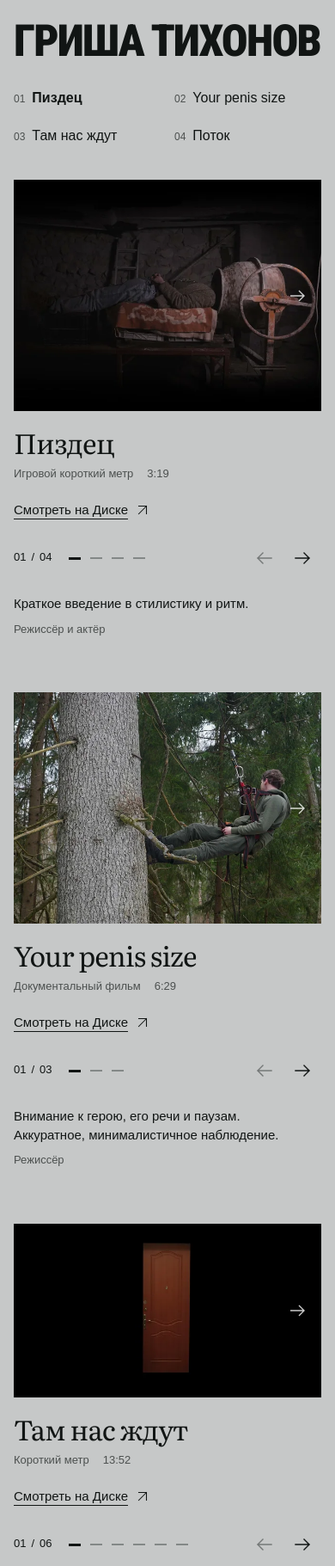
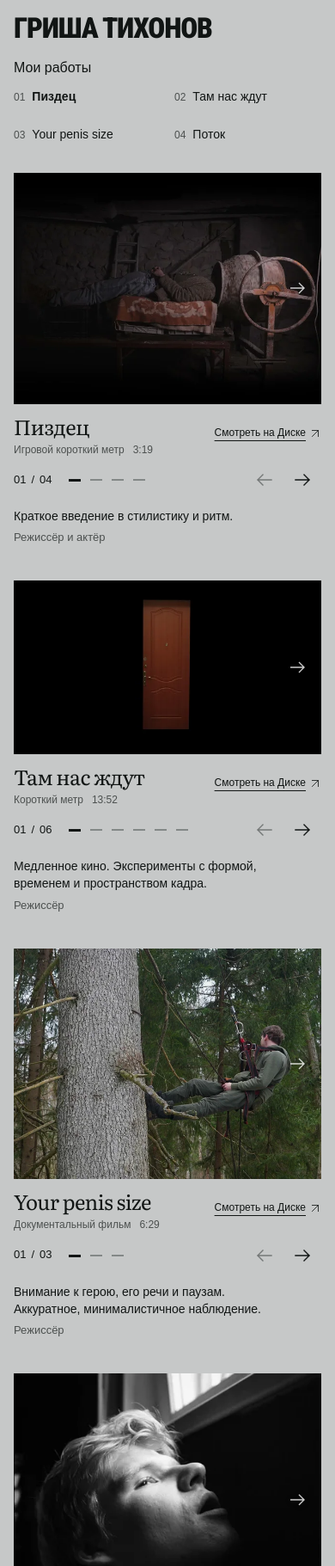
Before and after one commit to tikhonov-cmd/grisha-tikhonov-portfolio, a plain HTML site: page index.html in a window 390 px wide. Shown: the top 1821 px of the page at 86% size. Drawn offline with Linux system fonts and the light colour scheme.

Commit message:
Compact film viewing, reorder works and correct Potok aperture

```diff
--- a/index.html
+++ b/index.html
@@ -15,8 +15,8 @@
   <link rel="canonical" href="https://tikhonov-cmd.github.io/grisha-tikhonov-portfolio/">
   <link rel="icon" href="assets/favicon.svg" type="image/svg+xml">
   <link rel="preload" href="assets/fonts/robotocondensed.woff" as="font" type="font/woff" crossorigin>
-  <link rel="stylesheet" href="styles.css?v=20261004-numbered-theses">
-  <script src="script.js?v=20261004-numbered-theses" defer></script>
+  <link rel="stylesheet" href="styles.css?v=20261004-compact">
+  <script src="script.js?v=20261004-compact" defer></script>
 </head>
 <body id="top">
   <a class="skip-link" href="#films">Перейти к фильмам</a>
@@ -25,10 +25,11 @@
     <main class="portfolio">
       <aside class="film-directory" aria-label="Выбор фильма">
         <div class="directory-inner">
-          <nav class="work-index" aria-label="Фильмы">
+          <h2 class="directory-title" id="works-title">Мои работы</h2>
+          <nav class="work-index" aria-labelledby="works-title">
             <a href="#pizdets" aria-current="location"><span>01</span>Пиздец</a>
-            <a href="#your-penis-size"><span>02</span>Your penis size</a>
-            <a href="#tam-nas-zhdut"><span>03</span>Там нас ждут</a>
+            <a href="#tam-nas-zhdut"><span>02</span>Там нас ждут</a>
+            <a href="#your-penis-size"><span>03</span>Your penis size</a>
             <a href="#potok"><span>04</span>Поток</a>
           </nav>
         </div>
@@ -84,51 +85,6 @@
 
 
         <div class="film-note"><p class="film-description">Краткое введение в стилистику и ритм.</p><p class="film-role">Режиссёр и актёр</p></div>
-        </article>
-        <article class="film" id="your-penis-size" aria-labelledby="your-penis-size-title">
-          <div class="gallery" data-title="Your penis size" style="--ratio: 4 / 3">
-            <div class="gallery-media">
-            <div class="gallery-track" role="region" aria-label="Кадры из фильма «Your penis size». Листайте стрелками или прокруткой" tabindex="0">
-              <div class="slide">
-                <button class="frame" type="button" aria-label="Увеличить кадр 1 из фильма «Your penis size»">
-                  <img src="assets/frames/your-penis-size/06m25s.webp" srcset="assets/frames/your-penis-size/06m25s-small.webp 640w, assets/frames/your-penis-size/06m25s.webp 1280w" sizes="(max-width: 760px) calc(100vw - 32px), 66vw" width="1280" height="960" alt="Герой на верёвочной подвеске среди деревьев" loading="eager" decoding="async">
-                </button>
-              </div>
-              <div class="slide">
-                <button class="frame" type="button" aria-label="Увеличить кадр 2 из фильма «Your penis size»">
-                  <img src="assets/frames/your-penis-size/01.webp" srcset="assets/frames/your-penis-size/01-small.webp 640w, assets/frames/your-penis-size/01.webp 1280w" sizes="(max-width: 760px) calc(100vw - 32px), 66vw" width="1280" height="960" alt="Молодой человек с ноутбуком за столом в деревянном доме" loading="eager" decoding="async">
-                </button>
-              </div>
-              <div class="slide">
-                <button class="frame" type="button" aria-label="Увеличить кадр 3 из фильма «Your penis size»">
-                  <img src="assets/frames/your-penis-size/05m29s.webp" srcset="assets/frames/your-penis-size/05m29s-small.webp 640w, assets/frames/your-penis-size/05m29s.webp 1280w" sizes="(max-width: 760px) calc(100vw - 32px), 66vw" width="1280" height="960" alt="Крупный план героя с рукой у лица" loading="eager" decoding="async">
-                </button>
-              </div>
-            </div>
-              <button class="gallery-side gallery-side-prev" type="button" data-side-prev aria-label="Предыдущий кадр сбоку: Your penis size"><svg viewBox="0 0 24 24" width="24" height="24" aria-hidden="true" fill="none" stroke="currentColor" stroke-width="1.4"><path d="M20 12H4m6-6-6 6 6 6"/></svg></button>
-              <button class="gallery-side gallery-side-next" type="button" data-side-next aria-label="Следующий кадр сбоку: Your penis size"><svg viewBox="0 0 24 24" width="24" height="24" aria-hidden="true" fill="none" stroke="currentColor" stroke-width="1.4"><path d="M4 12h16m-6-6 6 6-6 6"/></svg></button>
-            </div>
-            <div class="film-info">
-            <h2 id="your-penis-size-title">Your penis size</h2>
-            <p class="film-meta"><span>Документальный фильм</span><span aria-label="Длительность фильма">6:29</span></p>
-            <a class="watch-link" href="https://disk.yandex.ru/i/Ox_zCB263Q14Cg" target="_blank" rel="noopener noreferrer" aria-label="Смотреть фильм «Your penis size» на Яндекс Диске, откроется в новой вкладке">Смотреть на Диске <svg viewBox="0 0 24 24" width="24" height="24" aria-hidden="true" fill="none" stroke="currentColor" stroke-width="1.4" stroke-linecap="square" stroke-linejoin="miter"><path d="M6 18 18 6M6 6h12v12"/></svg></a>
-
-            </div>
-            <div class="gallery-controls">
-              <div class="gallery-position"><span class="current" aria-live="polite" aria-atomic="true">01</span><span aria-hidden="true">/</span><span>03</span><div class="gallery-dots">
-                <button class="gallery-dot" type="button" aria-label="Кадр 1 из фильма «Your penis size»" aria-current="true"></button>
-                <button class="gallery-dot" type="button" aria-label="Кадр 2 из фильма «Your penis size»" aria-current="false"></button>
-                <button class="gallery-dot" type="button" aria-label="Кадр 3 из фильма «Your penis size»" aria-current="false"></button>
-              </div></div>
-              <div class="gallery-actions">
-                <button class="arrow" type="button" data-prev aria-label="Предыдущий кадр фильма «Your penis size»" disabled><svg viewBox="0 0 24 24" width="24" height="24" aria-hidden="true" fill="none" stroke="currentColor" stroke-width="1.4" stroke-linecap="square" stroke-linejoin="miter"><path d="M20 12H4m6-6-6 6 6 6"/></svg></button>
-                <button class="arrow" type="button" data-next aria-label="Следующий кадр фильма «Your penis size»"><svg viewBox="0 0 24 24" width="24" height="24" aria-hidden="true" fill="none" stroke="currentColor" stroke-width="1.4" stroke-linecap="square" stroke-linejoin="miter"><path d="M4 12h16m-6-6 6 6-6 6"/></svg></button>
-              </div>
-            </div>
-          </div>
-
-
-        <div class="film-note"><p class="film-description">Внимание к герою, его речи и паузам. Аккуратное, минималистичное наблюдение.</p><p class="film-role">Режиссёр</p></div>
         </article>
         <article class="film" id="tam-nas-zhdut" aria-labelledby="tam-nas-zhdut-title">
           <div class="gallery" data-title="Там нас ждут" style="--ratio: 16 / 9">
@@ -193,8 +149,53 @@
 
         <div class="film-note"><p class="film-description">Медленное кино. Эксперименты с формой, временем и пространством кадра.</p><p class="film-role">Режиссёр</p></div>
         </article>
+        <article class="film" id="your-penis-size" aria-labelledby="your-penis-size-title">
+          <div class="gallery" data-title="Your penis size" style="--ratio: 4 / 3">
+            <div class="gallery-media">
+            <div class="gallery-track" role="region" aria-label="Кадры из фильма «Your penis size». Листайте стрелками или прокруткой" tabindex="0">
+              <div class="slide">
+                <button class="frame" type="button" aria-label="Увеличить кадр 1 из фильма «Your penis size»">
+                  <img src="assets/frames/your-penis-size/06m25s.webp" srcset="assets/frames/your-penis-size/06m25s-small.webp 640w, assets/frames/your-penis-size/06m25s.webp 1280w" sizes="(max-width: 760px) calc(100vw - 32px), 66vw" width="1280" height="960" alt="Герой на верёвочной подвеске среди деревьев" loading="eager" decoding="async">
+                </button>
+              </div>
+              <div class="slide">
+                <button class="frame" type="button" aria-label="Увеличить кадр 2 из фильма «Your penis size»">
+                  <img src="assets/frames/your-penis-size/01.webp" srcset="assets/frames/your-penis-size/01-small.webp 640w, assets/frames/your-penis-size/01.webp 1280w" sizes="(max-width: 760px) calc(100vw - 32px), 66vw" width="1280" height="960" alt="Молодой человек с ноутбуком за столом в деревянном доме" loading="eager" decoding="async">
+                </button>
+              </div>
+              <div class="slide">
+                <button class="frame" type="button" aria-label="Увеличить кадр 3 из фильма «Your penis size»">
+                  <img src="assets/frames/your-penis-size/05m29s.webp" srcset="assets/frames/your-penis-size/05m29s-small.webp 640w, assets/frames/your-penis-size/05m29s.webp 1280w" sizes="(max-width: 760px) calc(100vw - 32px), 66vw" width="1280" height="960" alt="Крупный план героя с рукой у лица" loading="eager" decoding="async">
+                </button>
+              </div>
+            </div>
+              <button class="gallery-side gallery-side-prev" type="button" data-side-prev aria-label="Предыдущий кадр сбоку: Your penis size"><svg viewBox="0 0 24 24" width="24" height="24" aria-hidden="true" fill="none" stroke="currentColor" stroke-width="1.4"><path d="M20 12H4m6-6-6 6 6 6"/></svg></button>
+              <button class="gallery-side gallery-side-next" type="button" data-side-next aria-label="Следующий кадр сбоку: Your penis size"><svg viewBox="0 0 24 24" width="24" height="24" aria-hidden="true" fill="none" stroke="currentColor" stroke-width="1.4"><path d="M4 12h16m-6-6 6 6-6 6"/></svg></button>
+            </div>
+            <div class="film-info">
+            <h2 id="your-penis-size-title">Your penis size</h2>
+            <p class="film-meta"><span>Документальный фильм</span><span aria-label="Длительность фильма">6:29</span></p>
+            <a class="watch-link" href="https://disk.yandex.ru/i/Ox_zCB263Q14Cg" target="_blank" rel="noopener noreferrer" aria-label="Смотреть фильм «Your penis size» на Яндекс Диске, откроется в новой вкладке">Смотреть на Диске <svg viewBox="0 0 24 24" width="24" height="24" aria-hidden="true" fill="none" stroke="currentColor" stroke-width="1.4" stroke-linecap="square" stroke-linejoin="miter"><path d="M6 18 18 6M6 6h12v12"/></svg></a>
+
+            </div>
+            <div class="gallery-controls">
+              <div class="gallery-position"><span class="current" aria-live="polite" aria-atomic="true">01</span><span aria-hidden="true">/</span><span>03</span><div class="gallery-dots">
+                <button class="gallery-dot" type="button" aria-label="Кадр 1 из фильма «Your penis size»" aria-current="true"></button>
+                <button class="gallery-dot" type="button" aria-label="Кадр 2 из фильма «Your penis size»" aria-current="false"></button>
+                <button class="gallery-dot" type="button" aria-label="Кадр 3 из фильма «Your penis size»" aria-current="false"></button>
+              </div></div>
+              <div class="gallery-actions">
+                <button class="arrow" type="button" data-prev aria-label="Предыдущий кадр фильма «Your penis size»" disabled><svg viewBox="0 0 24 24" width="24" height="24" aria-hidden="true" fill="none" stroke="currentColor" stroke-width="1.4" stroke-linecap="square" stroke-linejoin="miter"><path d="M20 12H4m6-6-6 6 6 6"/></svg></button>
+                <button class="arrow" type="button" data-next aria-label="Следующий кадр фильма «Your penis size»"><svg viewBox="0 0 24 24" width="24" height="24" aria-hidden="true" fill="none" stroke="currentColor" stroke-width="1.4" stroke-linecap="square" stroke-linejoin="miter"><path d="M4 12h16m-6-6 6 6-6 6"/></svg></button>
+              </div>
+            </div>
+          </div>
+
+
+        <div class="film-note"><p class="film-description">Внимание к герою, его речи и паузам. Аккуратное, минималистичное наблюдение.</p><p class="film-role">Режиссёр</p></div>
+        </article>
         <article class="film" id="potok" aria-labelledby="potok-title">
-          <div class="gallery" data-title="Поток" style="--ratio: 16 / 9">
+          <div class="gallery" data-title="Поток" style="--ratio: 11 / 9">
             <div class="gallery-media">
             <div class="gallery-track" role="region" aria-label="Кадры из фильма «Поток». Листайте стрелками или прокруткой" tabindex="0">
               <div class="slide">
--- a/styles.css
+++ b/styles.css
@@ -3,7 +3,7 @@
 :root{--paper:#c6c8c8;--ink:#111514;--muted:#4c504f;--line:#a5a8a7;--margin:clamp(20px,2vw,40px);--body:Arial,Helvetica,sans-serif;--display:"Roboto Condensed",sans-serif;--title:Literata,Georgia,serif;color-scheme:light}
 *{box-sizing:border-box}
 html{scroll-behavior:smooth;scrollbar-color:var(--muted) var(--paper)}
-body{margin:0;background:var(--paper);color:var(--ink);font-family:var(--body);font-size:16px;line-height:1.45;caret-color:var(--ink)}
+body{margin:0;background:var(--paper);color:var(--ink);font-family:var(--body);font-size:15px;line-height:1.45;caret-color:var(--ink)}
 ::selection{background:var(--ink);color:var(--paper)}
 a{color:inherit;text-decoration-thickness:1px;text-underline-offset:5px}
 button{font:inherit;color:inherit;cursor:pointer;border:0;border-radius:0;background:none}
@@ -11,17 +11,17 @@ button:disabled{cursor:default;color:#747877}
 button:focus-visible,a:focus-visible,[tabindex]:focus-visible{outline:2px solid var(--ink);outline-offset:5px}
 svg{vertical-align:middle;flex-shrink:0}
 p,h1,h2,h3{margin:0}
-.wrap{padding:0 var(--margin);max-width:1800px;margin:auto}
+.wrap{padding:0 var(--margin);max-width:1180px;margin:auto}
 .visually-hidden{position:absolute;width:1px;height:1px;padding:0;margin:-1px;overflow:hidden;clip-path:inset(50%);white-space:nowrap;border:0}
 .skip-link{position:fixed;top:12px;left:12px;z-index:20;padding:12px 20px;background:var(--ink);color:var(--paper);transform:translateY(-160%)}
 .skip-link:focus{transform:none}
-.masthead{padding:20px 0 24px;overflow:hidden}
-.masthead h1{font-family:var(--display);font-weight:900;text-transform:uppercase;font-size:clamp(72px,13.65vw,246px);line-height:.9;letter-spacing:-.035em;white-space:nowrap}
+.masthead{padding:18px 0 22px;overflow:hidden}
+.masthead h1{font-family:var(--display);font-weight:900;text-transform:uppercase;font-size:clamp(40px,6vw,80px);line-height:.9;letter-spacing:-.035em;white-space:nowrap}
 .portfolio{display:grid;grid-template-columns:minmax(200px,21%) minmax(0,1fr);column-gap:3.5%}
 .film-directory{grid-column:1;grid-row:1;align-self:stretch}
-.directory-inner{position:sticky;top:24px;display:flex;flex-direction:column;justify-content:space-between;min-height:min(640px,calc(100svh - 48px));padding:9px 0 32px}
+.directory-inner{position:sticky;top:24px;display:flex;flex-direction:column;justify-content:flex-start;gap:12px;padding:0}
 .work-index{display:flex;flex-direction:column;align-items:flex-start;gap:4px}
-.work-index a{display:flex;align-items:baseline;gap:12px;min-height:46px;padding:8px 0;text-decoration:none;font-size:clamp(17px,1.5vw,22px);line-height:1.2}
+.work-index a{display:flex;align-items:baseline;gap:12px;min-height:44px;padding:8px 0;text-decoration:none;font-size:16px;line-height:1.2}
 .work-index span{font-size:14px;font-variant-numeric:tabular-nums;font-weight:400;color:var(--muted)}
 .work-index a[aria-current="location"]{font-weight:700}
 .work-index a:hover{text-decoration:underline}
@@ -29,15 +29,15 @@ p,h1,h2,h3{margin:0}
 
 
 #films{min-width:0;grid-column:2;grid-row:1}
-.film{position:relative;margin-bottom:104px;scroll-margin-top:24px}
-.film:last-child{margin-bottom:88px}
+.film{position:relative;margin-bottom:56px;scroll-margin-top:20px}
+.film:last-child{margin-bottom:48px}
 .gallery{min-width:0}
 .gallery-track{display:flex;overflow-x:auto;scroll-snap-type:x mandatory;scrollbar-width:none;overscroll-behavior-x:contain;aspect-ratio:var(--ratio);background:#111;outline-offset:6px}
 .gallery-track::-webkit-scrollbar{display:none}
 .slide{flex:0 0 100%;width:100%;min-width:0;scroll-snap-align:start;scroll-snap-stop:always}
 .frame{padding:0;display:block;width:100%;height:100%;position:relative;cursor:zoom-in}
 .frame img{display:block;width:100%;height:100%;object-fit:contain}
-.gallery-controls{display:flex;align-items:center;justify-content:space-between;gap:20px;padding-top:12px;min-height:56px}
+.gallery-controls{display:flex;align-items:center;justify-content:space-between;gap:20px;padding-top:4px;min-height:48px}
 .gallery-position{display:flex;align-items:center;gap:8px;font-variant-numeric:tabular-nums;font-size:14px}
 .gallery-dots{display:flex;gap:1px;margin-left:16px}
 .gallery-dot{width:28px;height:44px;padding:0;position:relative}
@@ -48,16 +48,16 @@ p,h1,h2,h3{margin:0}
 .arrow{display:grid;place-items:center;width:48px;height:44px;padding:0;transition:background-color 160ms ease-out}
 .arrow:not(:disabled):hover{background:#b4b7b6}
 
-.film-info{position:relative;margin-top:18px;display:grid;grid-template-columns:minmax(0,1fr) auto;gap:8px 24px;align-items:start}
-.film-info h2{font-family:var(--title);font-weight:400;font-size:clamp(29px,2.9vw,42px);line-height:1.13;letter-spacing:-.025em;grid-column:1;grid-row:1;overflow-wrap:anywhere}
-.film-meta{display:flex;flex-wrap:wrap;gap:8px 18px;grid-column:1;grid-row:2;font-size:14px;color:var(--muted)}
-.film-description{grid-column:1;grid-row:3;font-size:16px;line-height:1.45;max-width:52ch;margin-top:13px}
+.film-info{position:relative;margin-top:12px;display:grid;grid-template-columns:minmax(0,1fr) auto;gap:6px 20px;align-items:start}
+.film-info h2{font-family:var(--title);font-weight:400;font-size:26px;line-height:1.13;letter-spacing:-.025em;grid-column:1;grid-row:1;overflow-wrap:anywhere}
+.film-meta{display:flex;flex-wrap:wrap;gap:8px 18px;grid-column:1;grid-row:2;font-size:12px;color:var(--muted)}
+.film-description{grid-column:1;grid-row:3;font-size:14px;line-height:1.45;max-width:52ch;margin-top:13px}
 .film-role{grid-column:1;grid-row:4;font-size:13px;color:var(--muted);margin-top:4px}
-.watch-link{grid-column:2;grid-row:1 / 3;display:flex;align-items:center;gap:8px;min-height:44px;font-size:16px;white-space:nowrap}
+.watch-link{grid-column:2;grid-row:1 / 3;display:flex;align-items:center;gap:8px;min-height:44px;font-size:14px;white-space:nowrap}
 .watch-link svg{width:18px;height:18px}
 .watch-link:hover{text-decoration-thickness:2px}
-.about{grid-column:1 / -1;display:grid;grid-template-columns:21% minmax(0,1fr);gap:3.5%;border-top:1px solid var(--line);padding:48px 0 88px;scroll-margin-top:24px}
-.about h2{font-family:var(--display);font-size:48px;line-height:1.05;font-weight:800;letter-spacing:-.025em}
+.about{grid-column:1 / -1;display:grid;grid-template-columns:21% minmax(0,1fr);gap:3.5%;border-top:1px solid var(--line);padding:36px 0 48px;scroll-margin-top:24px}
+.about h2{font-family:var(--display);font-size:32px;line-height:1.05;font-weight:800;letter-spacing:-.025em}
 
 .about-copy{max-width:70ch}
 .about-copy p:first-child{font-family:var(--title);font-size:clamp(26px,2.5vw,36px);line-height:1.35;letter-spacing:-.02em;max-width:38ch;margin-bottom:28px}
@@ -81,14 +81,14 @@ p,h1,h2,h3{margin:0}
 .lightbox :focus-visible{outline-color:#e0e2e1}
 .lightbox-counter{font-size:14px;font-variant-numeric:tabular-nums}
 body:has(.lightbox[open]){overflow:hidden}
-@media(min-width:1800px){.masthead h1{font-size:246px}}
+
 @media(max-width:1000px){.portfolio{grid-template-columns:minmax(170px,22%) minmax(0,1fr);column-gap:3%}.work-index a{font-size:17px;gap:8px}.watch-link{font-size:14px}.film-info{column-gap:12px}.gallery-dots{margin-left:8px}.gallery-dot{width:23px}.about{grid-template-columns:22% minmax(0,1fr);gap:3%}}
 @media(max-width:760px){:root{--margin:16px}.masthead{padding:22px 0 24px}.masthead h1{font-size:calc((100vw - 32px) / 6.98);letter-spacing:-.035em;line-height:1}.portfolio{display:block}.directory-inner{position:static;min-height:0;padding:0 0 24px}.work-index{display:grid;grid-template-columns:1fr 1fr;gap:0 16px}.work-index a{font-size:16px;min-height:44px;gap:8px;padding:7px 0}.work-index span{font-size:12px}.film{margin-bottom:64px;scroll-margin-top:16px}.film:last-child{margin-bottom:56px}.film-info{display:flex;flex-direction:column;gap:10px;margin-top:18px}.film-info h2{font-size:32px}.film-meta{font-size:13px;gap:16px}.film-description{font-size:15px;margin-top:8px;max-width:40ch}.film-role{margin-top:0}.watch-link{font-size:15px;margin-top:8px;min-height:44px}.gallery-controls{gap:8px}.gallery-dots{margin-left:8px}.gallery-dot{width:24px}.gallery-position{gap:6px;font-size:13px}.gallery-actions{gap:0}.arrow{width:44px}.about{display:block;padding:36px 0 56px}.about h2{font-size:38px}.about-copy p:first-child{font-size:25px;max-width:32ch;margin-bottom:22px}.about-copy p+p{font-size:16px;line-height:1.5}.contact{padding-top:20px;padding-bottom:20px}.contact-link{font-size:21px;max-width:100%;gap:10px}.contact-link svg{width:20px;height:20px}.lightbox-inner{padding:12px}.lightbox-title{font-size:18px}.lightbox-close{font-size:13px}.lightbox-image{height:calc(96svh - 150px)}}
 @media(prefers-reduced-motion:reduce){html{scroll-behavior:auto}*{transition:none!important}}
 
-.film-note{max-width:58ch;margin-top:22px}
+.film-note{max-width:58ch;margin-top:12px}
 .film-note .film-description{margin-top:0}
-.film-note .film-role{margin-top:10px}
+.film-note .film-role{margin-top:6px}
 @media(max-width:760px){.film-info .watch-link{order:3;margin-top:0}.film-note{margin-top:20px}.film-note .film-description{max-width:40ch}}
 
 
@@ -109,8 +109,32 @@ body:has(.lightbox[open]){overflow:hidden}
 
 @media(max-width:760px){.about-title{margin-bottom:28px}}
 
-.about-theses{margin:0;padding-left:1.5em;font-size:18px;line-height:1.55;max-width:65ch}
+.about-theses{margin:0;padding-left:1.5em;font-size:16px;line-height:1.55;max-width:65ch}
 .about-theses li{padding-left:.3em}
-.about-theses li+li{margin-top:22px}
+.about-theses li+li{margin-top:16px}
 .about-theses li::marker{font-variant-numeric:tabular-nums}
 @media(max-width:760px){.about-theses{font-size:16px;line-height:1.5}}
+
+.directory-title{font-size:18px;font-weight:400;line-height:1.25}
+.film{--frame-ratio:1.333333;width:min(100%,calc((100svh - 300px) * var(--frame-ratio)))}
+#tam-nas-zhdut{--frame-ratio:1.777778}
+#potok{--frame-ratio:1.222222}
+/* Potok's 16:9 source contains a centred 11:9 picture. Hide only its encoded side mattes. */
+#potok .frame{overflow:hidden}
+#potok .frame img{position:absolute;top:0;left:50%;width:145.454545%;height:100%;max-width:none;transform:translateX(-50%)}
+@media(max-width:760px){
+ .masthead{padding:16px 0 20px}
+ .masthead h1{font-size:clamp(32px,8.5vw,58px)}
+ .directory-inner{gap:8px;padding-bottom:16px}
+ .directory-title{font-size:16px}
+ .work-index a{font-size:14px}
+ .film{width:min(100%,calc(max(180px,100svh - 340px) * var(--frame-ratio)));margin-bottom:40px}
+ .film-info{display:grid;grid-template-columns:minmax(0,1fr) auto;gap:6px 10px;margin-top:12px}
+ .film-info h2{font-size:24px}
+ .film-meta{font-size:12px;gap:10px}
+ .film-info .watch-link{grid-column:2;grid-row:1 / 3;order:initial;font-size:12px;gap:4px}
+ .watch-link svg{width:14px;height:14px}
+ .film-note{margin-top:10px}
+ .film-note .film-description{font-size:14px}
+ .about h2{font-size:30px}
+}
```
Also changed, not shown: frame-sources.json (+29 -23 lines).
